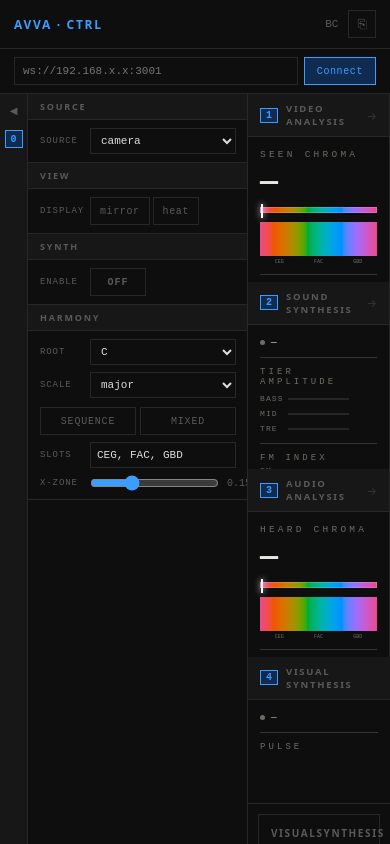
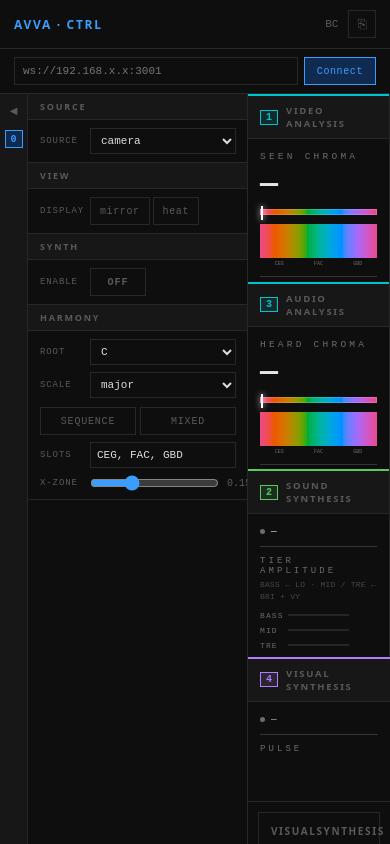
Before and after one commit to another-machine/avva, a website built with Vite: page controller/index.html in a window 390 px wide. Built offline with nearby package versions, Linux system fonts and the light colour scheme.

Commit message:
greaet checkpoint

```diff
--- a/controller/controller.css
+++ b/controller/controller.css
@@ -324,6 +324,12 @@ body {
 
 /* ── Stage column ─────────────────────────────────────────────────────────── */
 
+/* Stage accent colors — applied to num badge + top border of header */
+[data-stage="videoAnalysis"]  { --stage-accent: oklch(0.72 0.18 200); --stage-accent-dim: oklch(0.72 0.18 200 / 0.12); }
+[data-stage="audioAnalysis"]  { --stage-accent: oklch(0.72 0.18 200); --stage-accent-dim: oklch(0.72 0.18 200 / 0.12); }
+[data-stage="soundSynthesis"] { --stage-accent: oklch(0.75 0.18 145); --stage-accent-dim: oklch(0.75 0.18 145 / 0.12); }
+[data-stage="visualSynthesis"]{ --stage-accent: oklch(0.70 0.18 300); --stage-accent-dim: oklch(0.70 0.18 300 / 0.12); }
+
 .stage-col {
   height: 100%;
   display: flex;
@@ -343,6 +349,7 @@ body {
   padding: 8px 12px;
   background: var(--surface);
   border-bottom: 1px solid var(--border);
+  border-top: 2px solid var(--stage-accent, var(--accent));
   user-select: none;
 }
 
@@ -350,9 +357,9 @@ body {
   font-size: 10px;
   font-weight: 700;
   font-family: monospace;
-  color: var(--accent);
-  background: var(--accent-dim);
-  border: 1px solid var(--accent);
+  color: var(--stage-accent, var(--accent));
+  background: var(--stage-accent-dim, var(--accent-dim));
+  border: 1px solid var(--stage-accent, var(--accent));
   border-radius: 0;
   padding: 1px 5px;
   flex-shrink: 0;
@@ -797,8 +804,18 @@ body {
   color: var(--color-dim);
   font-size: var(--text-2xs);
   letter-spacing: var(--tracking-widest);
+  margin-bottom: 3px;
+  margin-top: 2px;
+}
+
+.monitor .sig__sub {
+  font-size: 8px;
+  font-family: monospace;
+  color: var(--color-dim);
+  opacity: 0.6;
+  letter-spacing: 0.03em;
   margin-bottom: 7px;
-  margin-top: 2px;
+  line-height: 1.5;
 }
 
 .monitor .sig__divider {
--- a/controller/index.html
+++ b/controller/index.html
@@ -37,43 +37,39 @@
         <div class="settings-panel__body" id="settings-body"></div>
       </div>
 
-      <!-- Panels 1–4: pipeline stages -->
+      <!-- Panels 1–4: reordered 1|3|2|4 so input/output analysis sit adjacent -->
       <div class="ctrl-body">
         <section class="stage-col" data-stage="videoAnalysis">
           <header class="stage-col__hdr">
             <span class="stage-col__num">1</span>
             <span class="stage-col__name">VIDEO ANALYSIS</span>
-            <span class="stage-col__arrow">→</span>
           </header>
           <div class="stage-col__monitor" id="mon-video"></div>
           <div class="stage-col__controls" id="ctl-video"></div>
+        </section>
+
+        <section class="stage-col" data-stage="audioAnalysis">
+          <header class="stage-col__hdr">
+            <span class="stage-col__num">3</span>
+            <span class="stage-col__name">AUDIO ANALYSIS</span>
+          </header>
+          <div class="stage-col__monitor" id="mon-audio"></div>
+          <div class="stage-col__controls" id="ctl-audio"></div>
         </section>
 
         <section class="stage-col" data-stage="soundSynthesis">
           <header class="stage-col__hdr">
             <span class="stage-col__num">2</span>
             <span class="stage-col__name">SOUND SYNTHESIS</span>
-            <span class="stage-col__arrow">→</span>
           </header>
           <div class="stage-col__monitor" id="mon-synth"></div>
           <div class="stage-col__controls" id="ctl-synth"></div>
-        </section>
-
-        <section class="stage-col" data-stage="audioAnalysis">
-          <header class="stage-col__hdr">
-            <span class="stage-col__num">3</span>
-            <span class="stage-col__name">AUDIO ANALYSIS</span>
-            <span class="stage-col__arrow">→</span>
-          </header>
-          <div class="stage-col__monitor" id="mon-audio"></div>
-          <div class="stage-col__controls" id="ctl-audio"></div>
         </section>
 
         <section class="stage-col" data-stage="visualSynthesis">
           <header class="stage-col__hdr">
             <span class="stage-col__num">4</span>
             <span class="stage-col__name">VISUAL SYNTHESIS</span>
-            <span class="stage-col__arrow"></span>
           </header>
           <div class="stage-col__monitor" id="mon-visual"></div>
           <div class="stage-col__controls" id="ctl-visual"></div>
--- a/controller/monitors.ts
+++ b/controller/monitors.ts
@@ -115,18 +115,18 @@ export function mountVideoAnalysisMonitor(host: HTMLElement): { onMsg(msg: Telem
   const sparksHdr = mk("div", "sig__hdr", "SIGNAL HISTORY");
   const sparksDiv = mk("div", "sig__sparks sig__sparks--labelled");
   const sparkRows = [
+    { label: "BRI", canvas: mk("canvas", "spark") },
     { label: "ACT", canvas: mk("canvas", "spark") },
     { label: "BG",  canvas: mk("canvas", "spark") },
-    { label: "BRI", canvas: mk("canvas", "spark") },
     { label: "CTR", canvas: mk("canvas", "spark") },
-    { label: "VY",  canvas: mk("canvas", "spark") },
+    { label: "SPR", canvas: mk("canvas", "spark") },
   ];
   for (const { label, canvas } of sparkRows) {
     const row = mk("div", "spark-row");
     row.append(mk("span", "spark-row__lbl", label), canvas);
     sparksDiv.appendChild(row);
   }
-  const [sparkAct, sparkActBg, sparkBri, sparkContrast, sparkVy] = sparkRows.map((r) => r.canvas);
+  const [sparkBri, sparkAct, sparkActBg, sparkContrast, sparkSpr] = sparkRows.map((r) => r.canvas);
 
   // Scene meters
   const sceneHdr = mk("div", "sig__hdr", "SCENE");
@@ -194,15 +194,15 @@ export function mountVideoAnalysisMonitor(host: HTMLElement): { onMsg(msg: Telem
   host.append(
     hueLabel, hueValDiv, huebar, huehist, huehistLabels,
     mk("div", "sig__divider"),
+    sparksHdr, sparksDiv,
+    mk("div", "sig__divider"),
     sceneHdr,
     mBri.row, mAct.row, mBg.row, mCtr.row, mSpr.row,
     mxRow, vyRow,
-    mk("div", "sig__divider"),
-    sparksHdr, sparksDiv,
   );
 
-  const actHist: number[] = [], briHist: number[] = [],
-        actBgHist: number[] = [], contrastHist: number[] = [], vyHist: number[] = [];
+  const briHist: number[] = [], actHist: number[] = [],
+        actBgHist: number[] = [], contrastHist: number[] = [], sprHist: number[] = [];
   let latest: TelemetryMsg | null = null;
 
   function paint() {
@@ -256,11 +256,11 @@ export function mountVideoAnalysisMonitor(host: HTMLElement): { onMsg(msg: Telem
     vyMarker.style.left = `${(out.vy * 100).toFixed(1)}%`;
     vyVal.textContent = (out.vy * 100).toFixed(0);
 
+    _drawSpark(sparkBri, briHist, host);
     _drawSpark(sparkAct, actHist, host);
     _drawSpark(sparkActBg, actBgHist, host);
-    _drawSpark(sparkBri, briHist, host);
     _drawSpark(sparkContrast, contrastHist, host);
-    _drawSpark(sparkVy, vyHist, host);
+    _drawSpark(sparkSpr, sprHist, host);
   }
   requestAnimationFrame(paint);
 
@@ -270,11 +270,11 @@ export function mountVideoAnalysisMonitor(host: HTMLElement): { onMsg(msg: Telem
       if (msg.video) {
         const L = CONFIG.sparkLen;
         const push = (a: number[], v: number) => { a.push(v); if (a.length > L) a.shift(); };
+        push(briHist, msg.video.bri);
         push(actHist, msg.video.act);
-        push(briHist, msg.video.bri);
         push(actBgHist, msg.video.actBg);
         push(contrastHist, Math.min(1, msg.video.contrast * 2));
-        push(vyHist, 1 - msg.video.vy);
+        push(sprHist, msg.video.spread);
       }
     },
   };
@@ -293,15 +293,17 @@ export function mountSoundSynthesisMonitor(host: HTMLElement): { onMsg(msg: Tele
 
   // Tier amplitude meters
   const tierHdr = mk("div", "sig__hdr", "TIER AMPLITUDE");
+  const tierSub = mk("div", "sig__sub", "bass ← lo  ·  mid / tre ← bri + vy");
   const mBass = _meterRow("BASS");
   const mMid  = _meterRow("MID");
   const mTre  = _meterRow("TRE");
 
-  // FM index bars
+  // FM index bars (bass ← contrast, mid/tre ← saturation)
   const fmHdr = mk("div", "sig__hdr", "FM INDEX");
-  const fmBass = _meterRow("FM-B", true);
-  const fmMid  = _meterRow("FM-M", true);
-  const fmTre  = _meterRow("FM-T", true);
+  const fmSub = mk("div", "sig__sub", "timbre complexity  ·  bass ← contrast  ·  mid / tre ← sat");
+  const fmBass = _meterRow("BASS", true);
+  const fmMid  = _meterRow("MID",  true);
+  const fmTre  = _meterRow("TRE",  true);
 
   // Glide tau
   const glideHdr = mk("div", "sig__hdr", "GLIDE");
@@ -314,21 +316,14 @@ export function mountSoundSynthesisMonitor(host: HTMLElement): { onMsg(msg: Tele
   glideRow.appendChild(glideMeter);
   glideRow.appendChild(glideVal);
 
-  // Pluck LED
-  const pluckRow = mk("div", "sig__key-row");
-  const pluckLed = mk("span", "sig__dot");
-  pluckRow.append(pluckLed, mk("span", undefined, "PLUCK"));
-
   host.append(
     statusRow,
     mk("div", "sig__divider"),
-    tierHdr, mBass.row, mMid.row, mTre.row,
+    tierHdr, tierSub, mBass.row, mMid.row, mTre.row,
     mk("div", "sig__divider"),
-    fmHdr, fmBass.row, fmMid.row, fmTre.row,
+    fmHdr, fmSub, fmBass.row, fmMid.row, fmTre.row,
     mk("div", "sig__divider"),
     glideHdr, glideRow,
-    mk("div", "sig__divider"),
-    pluckRow,
   );
 
   let latest: TelemetryMsg | null = null;
@@ -359,8 +354,6 @@ export function mountSoundSynthesisMonitor(host: HTMLElement): { onMsg(msg: Tele
     // Glide tau: 0..500ms → 0..100%
     glideFill.style.width = `${Math.min(100, (sc.glideTau / 0.5) * 100).toFixed(1)}%`;
     glideVal.textContent = (sc.glideTau * 1000).toFixed(0) + "ms";
-
-    pluckLed.classList.toggle("is-on", sc.pluckFired);
   }
   requestAnimationFrame(paint);
 
@@ -417,14 +410,38 @@ export function mountAudioAnalysisMonitor(host: HTMLElement): { onMsg(msg: Telem
   _applySpectrumH3();
   store.subscribeKey("analysis.hueOffset", _applySpectrumH3);
 
-  // Audio → Scene meters (mirrors Stage 1 SCENE for direct comparison)
-  const sceneHdr = mk("div", "sig__hdr", "AUDIO → SCENE");
-  const mBri    = _meterRow("BRI");
-  const mAct    = _meterRow("ACT");
-  const mSpread = _meterRow("SPR");
-  const mBandLo = _meterRow("LO");
-  const mBandHi = _meterRow("HI");
-  const mPulse  = _meterRow("PULSE");
+  // Signal quality — shows how well the synth output is being interpreted
+  const signalHdr = mk("div", "sig__hdr", "SIGNAL");
+  const signalSub = mk("div", "sig__sub", "sat = chord clarity  ·  spr = harmonic spread  ·  high FM → low sat, high spr");
+  const mSat        = _meterRow("SAT");
+  const mAudioSpread = _meterRow("SPR");
+
+  // Signal history — same 5 video signals as Stage 1, colored by winner slot hue
+  const sparksHdr3 = mk("div", "sig__hdr", "SIGNAL HISTORY");
+  const sparksDiv3 = mk("div", "sig__sparks sig__sparks--labelled");
+  const sparkRows3 = [
+    { label: "BRI", canvas: mk("canvas", "spark") },
+    { label: "ACT", canvas: mk("canvas", "spark") },
+    { label: "BG",  canvas: mk("canvas", "spark") },
+    { label: "CTR", canvas: mk("canvas", "spark") },
+    { label: "SPR", canvas: mk("canvas", "spark") },
+  ];
+  const sparkRowEls3: HTMLElement[] = [];
+  for (const { label, canvas } of sparkRows3) {
+    const row = mk("div", "spark-row");
+    row.append(mk("span", "spark-row__lbl", label), canvas);
+    sparksDiv3.appendChild(row);
+    sparkRowEls3.push(row);
+  }
+  const [s3Bri, s3Act, s3Bg, s3Ctr, s3Spr] = sparkRows3.map((r) => r.canvas);
+
+  // Scene meters — same video signals as Stage 1 for direct alignment
+  const sceneHdr = mk("div", "sig__hdr", "SCENE");
+  const mBri = _meterRow("BRI");
+  const mAct = _meterRow("ACT");
+  const mBg  = _meterRow("BG");
+  const mCtr = _meterRow("CTR");
+  const mSpr = _meterRow("SPR");
 
   // 60-note grid
   const gridLabel = mk("div", "sig__hdr", "NOTES");
@@ -436,12 +453,18 @@ export function mountAudioAnalysisMonitor(host: HTMLElement): { onMsg(msg: Telem
   host.append(
     chromaHdr, chordVal, huebar, slotHist, slotHistLabels,
     mk("div", "sig__divider"),
+    sparksHdr3, sparksDiv3,
+    mk("div", "sig__divider"),
     sceneHdr,
-    mBri.row, mAct.row, mSpread.row, mBandLo.row, mBandHi.row, mPulse.row,
+    mBri.row, mAct.row, mBg.row, mCtr.row, mSpr.row,
     mk("div", "sig__divider"),
     gridLabel, noteGrid,
+    mk("div", "sig__divider"),
+    signalHdr, signalSub, mSat.row, mAudioSpread.row,
   );
 
+  const briHist3: number[] = [], actHist3: number[] = [],
+        actBgHist3: number[] = [], contrastHist3: number[] = [], sprHist3: number[] = [];
   let latestMsg: TelemetryMsg | null = null;
 
   function _buildNoteGrid(noteInfo: { chromatic: number; octave: number; name: string }[]): void {
@@ -487,17 +510,22 @@ export function mountAudioAnalysisMonitor(host: HTMLElement): { onMsg(msg: Telem
 
     const _off3 = store.get("analysis.hueOffset") as number ?? 0;
     let _markerHue = audio.hue ?? 0;
+    let winnerIdx3 = 0;
     if (audio.slots && currentPalette) {
-      let winnerIdx = 0, maxScore = -1;
+      let maxScore = -1;
       for (let i = 0; i < audio.slots.length; i++) {
-        if (audio.slots[i] > maxScore) { maxScore = audio.slots[i]; winnerIdx = i; }
+        if (audio.slots[i] > maxScore) { maxScore = audio.slots[i]; winnerIdx3 = i; }
       }
-      _markerHue = currentPalette.slotHues[winnerIdx] ?? _markerHue;
+      _markerHue = currentPalette.slotHues[winnerIdx3] ?? _markerHue;
     }
     const _percPos3 = (toPerceptual(_markerHue) + _off3 + 360) % 360;
     huemark.style.setProperty("--hue-marker-pos", `${(_percPos3 / 360) * 100}%`);
 
     chordNumeral.textContent = audio.chord.label || "—";
+
+    // Signal quality
+    mSat.fill.style.width        = pct(audio.sat ?? 0);    mSat.val.textContent        = ((audio.sat ?? 0) * 100).toFixed(0);
+    mAudioSpread.fill.style.width = pct(audio.spread ?? 0); mAudioSpread.val.textContent = ((audio.spread ?? 0) * 100).toFixed(0);
 
     // Note grid
     if (noteGridBuilt && noteLookup && audio.notes) {
@@ -519,20 +547,44 @@ export function mountAudioAnalysisMonitor(host: HTMLElement): { onMsg(msg: Telem
       }
     }
 
-    // Audio → Scene
-    const vBri = latestMsg.video?.bri ?? 0;
-    mBri.fill.style.width    = pct(vBri);       mBri.val.textContent    = (vBri * 100).toFixed(0);
-    if (vu) {
-      mAct.fill.style.width    = pct(vu.act);     mAct.val.textContent    = (vu.act * 100).toFixed(0);
-      mSpread.fill.style.width = pct(vu.spread);  mSpread.val.textContent = (vu.spread * 100).toFixed(0);
-      mBandLo.fill.style.width = pct(vu.bandLo);  mBandLo.val.textContent = (vu.bandLo * 100).toFixed(0);
-      mBandHi.fill.style.width = pct(vu.bandHi);  mBandHi.val.textContent = (vu.bandHi * 100).toFixed(0);
-      mPulse.fill.style.width  = pct(Math.min(1, vu.pulse)); mPulse.val.textContent = vu.pulse.toFixed(2);
+    // Signal history sparklines — color tracks winner slot hue
+    const winnerPercHue3 = toPerceptual(currentPalette?.slotHues[winnerIdx3] ?? 0).toFixed(1);
+    for (const rowEl of sparkRowEls3) {
+      rowEl.style.setProperty("--accent-l", "0.65");
+      rowEl.style.setProperty("--accent-c", "0.22");
+      rowEl.style.setProperty("--accent-h", winnerPercHue3);
     }
+    _drawSpark(s3Bri, briHist3, sparkRowEls3[0]);
+    _drawSpark(s3Act, actHist3, sparkRowEls3[1]);
+    _drawSpark(s3Bg, actBgHist3, sparkRowEls3[2]);
+    _drawSpark(s3Ctr, contrastHist3, sparkRowEls3[3]);
+    _drawSpark(s3Spr, sprHist3, sparkRowEls3[4]);
+
+    // Scene — same video signals as Stage 1
+    const vid = latestMsg.video;
+    const pv = (v: number, scale = 1) => `${Math.min(100, v * scale * 100).toFixed(1)}%`;
+    mBri.fill.style.width = pv(vid?.bri    ?? 0);     mBri.val.textContent = ((vid?.bri    ?? 0) * 100).toFixed(0);
+    mAct.fill.style.width = pv(vid?.act    ?? 0);     mAct.val.textContent = ((vid?.act    ?? 0) * 100).toFixed(0);
+    mBg.fill.style.width  = pv(vid?.actBg  ?? 0);     mBg.val.textContent  = ((vid?.actBg  ?? 0) * 100).toFixed(0);
+    mCtr.fill.style.width = pv(vid?.contrast ?? 0, 2); mCtr.val.textContent = ((vid?.contrast ?? 0) * 100).toFixed(0);
+    mSpr.fill.style.width = pv(vid?.spread ?? 0);     mSpr.val.textContent = ((vid?.spread ?? 0) * 100).toFixed(0);
   }
   requestAnimationFrame(paint);
 
-  return { onMsg(msg) { latestMsg = msg; } };
+  return {
+    onMsg(msg) {
+      latestMsg = msg;
+      if (msg.video) {
+        const L = CONFIG.sparkLen;
+        const p3 = (a: number[], v: number) => { a.push(v); if (a.length > L) a.shift(); };
+        p3(briHist3, msg.video.bri);
+        p3(actHist3, msg.video.act);
+        p3(actBgHist3, msg.video.actBg);
+        p3(contrastHist3, Math.min(1, msg.video.contrast * 2));
+        p3(sprHist3, msg.video.spread);
+      }
+    },
+  };
 }
 
 // ── Stage 4 — Visual Synthesis ────────────────────────────────────────────────
```
Also changed, not shown: src/analysis/audio-analyzer.ts (+8 -0 lines), src/render/audio-renderer-gl.ts (+12 -6 lines).
